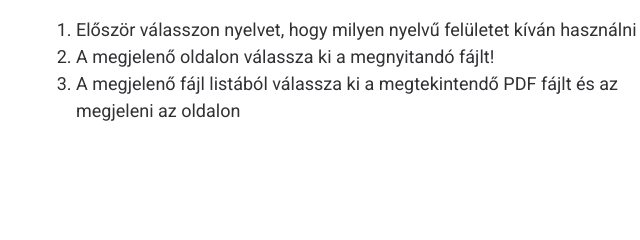
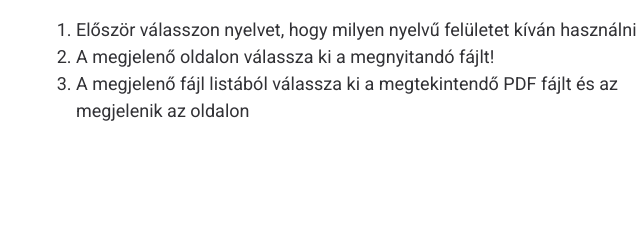
Before and after one commit to vilmospapp/asice-viewer, a website: page index.html in a window 1280 px wide. Shown: the part 476-716 px from the top of the page, 6-646 px from the left. Drawn offline with Linux system fonts and the light colour scheme.

Commit message:
Fixed typo

```diff
--- a/index.html
+++ b/index.html
@@ -54,7 +54,7 @@
             <ol style="list-style: inline;">
               <li>Először válasszon nyelvet, hogy milyen nyelvű felületet kíván használni</li>
               <li>A megjelenő oldalon válassza ki a megnyitandó fájlt!</li>
-              <li>A megjelenő fájl listából válassza ki a megtekintendő PDF fájlt és az megjeleni az oldalon</li>
+              <li>A megjelenő fájl listából válassza ki a megtekintendő PDF fájlt és az megjelenik az oldalon</li>
             </ol>
           </td>
           <td class="middle">&nbsp;</td>
```
